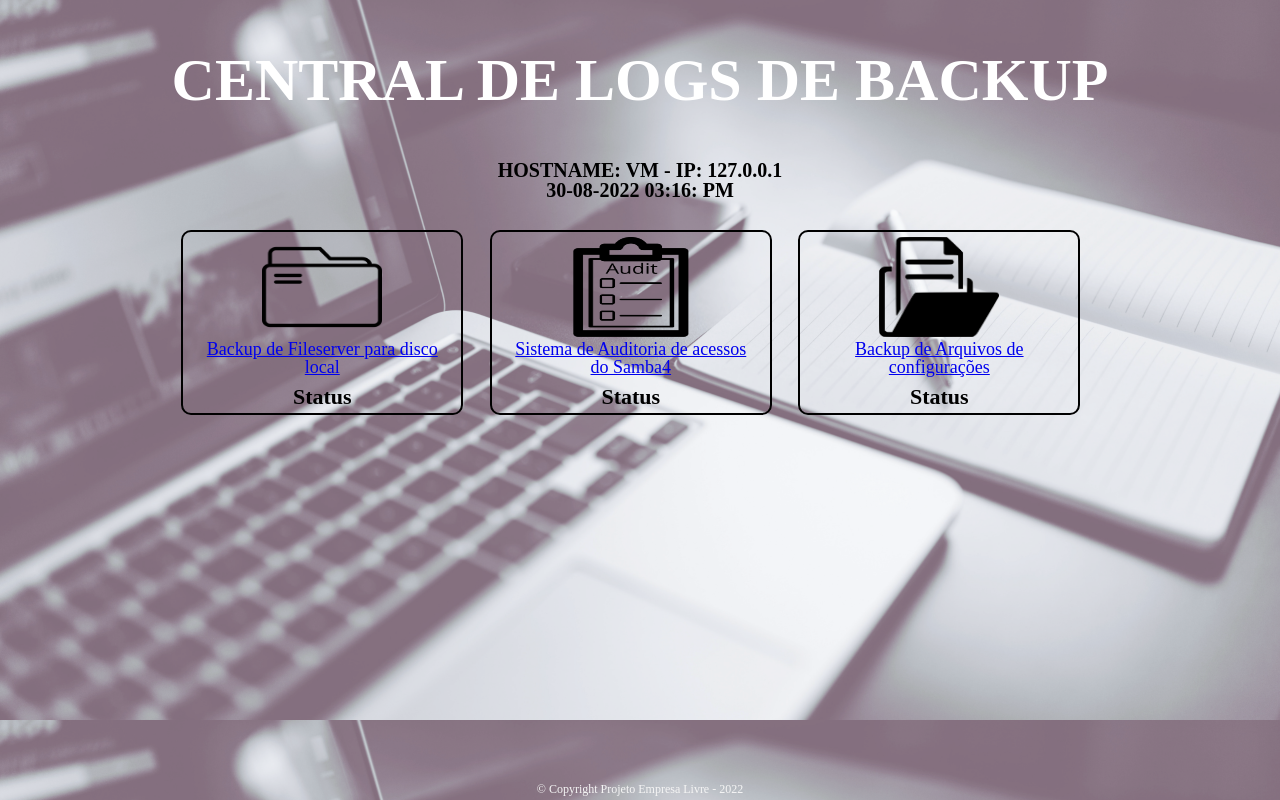
After one commit to caiokal/Central-de-Logs-de-Backup-Samba4, a PHP site: page /home.php in a window 1280 px wide. The commit adds this page. Run offline with PHP 8.4, Linux system fonts and the light colour scheme.

```diff
--- a/arquivo-conf.html
+++ b/arquivo-conf.html
@@ -35,7 +35,7 @@
       </div>
       <ul class="voltar">
         <li>
-          <h2><a href="index.php"></h2>
+          <h2><a href="home.php"></h2>
           <center><img width="120px" height="100px" src="voltar.png"></center>
         </li>
 </ul>
--- a/audit.html
+++ b/audit.html
@@ -32,7 +32,7 @@
       </div>
       <ul class="voltar">
         <li>
-          <h2><a href="index.php"></h2>
+          <h2><a href="home.php"></h2>
           <center><img width="120px" height="100px" src="voltar.png"></center>
         </li>
 </ul>
--- a/file-server.php
+++ b/file-server.php
@@ -23,7 +23,7 @@
   	</section>
     <ul class="voltar">
         <li>
-          <h2><a href="index.php"></h2>
+          <h2><a href="home.php"></h2>
           <img width="120px" height="100px" src="/img/voltar.png">
         </li>
 </ul>
--- /dev/null
+++ b/home.php
@@ -0,0 +1,43 @@
+<!DOCTYPE html>
+<html lang="pt-br">
+  <head>
+    <meta name="viewport" content="width=device-width">
+    <meta charset="UTF-8">
+    <title>Central de Logs de Backup</title>
+    <link rel="stylesheet" href="/css/reset.css">
+    <link rel="stylesheet" href="/css/style-home.css"
+
+  </head>
+  <body>
+    <header class="titulo">
+        <h1>Central de Logs de Backup</h1>
+	<h2>HOSTNAME: <?php echo gethostname();?> -  IP: <?php echo $_SERVER['SERVER_ADDR'];?></h2>
+	<h3><?php echo $DateAndTime = date('d-m-Y h:i: a', time());?></h3>
+    </header>
+    <main>
+      <ul class="serviço">
+        <li>
+          <h2><a href="file-server.php"></h2>
+          <img width="120px" height="100px" src="/img/rotina01.png">
+          <p class="serviço-descricao">Backup de Fileserver para disco local</p></a>
+          <p class="serviço-status">Status</p>
+        </li>
+        <li>
+        <h2><a href="audit.html"></h2>
+          <img width="120px" height="100px" src="/img/rotina02.png">
+          <p class="serviço-descricao">Sistema de Auditoria de acessos do Samba4</p></a>
+          <p class="serviço-status">Status</p>
+        </li>
+        <li>
+        <h2><a href="arquivo-conf.html"></h2>
+          <img width="120px" height="100px" src="/img/rotina03.png">
+          <p class="serviço-descricao">Backup de Arquivos de configurações</p></a>
+          <p class="serviço-status">Status</p>
+        </li>
+      </ul>
+    </main>
+     </body>
+     <footer>
+      <p class="copyright">&copy; Copyright Projeto Empresa Livre - 2022 </p>
+        </footer>
+</html>
```
Also changed, not shown: index.html (added, +51 -0 lines), css/login.css (line endings or trailing spaces), css/style-home.css (line endings or trailing spaces).
